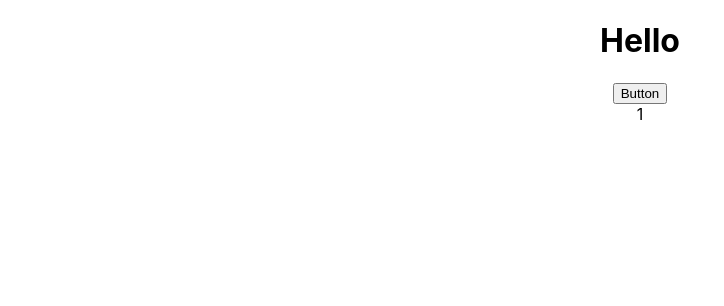
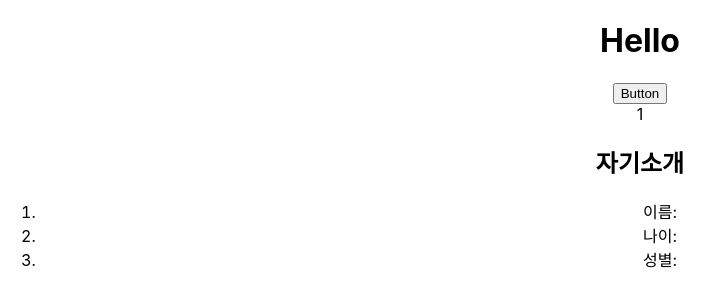
Before and after one commit to shchoon/practice-git, a React (Create React App) app: page / in a window 1280 px wide. Shown: the top 306 px of the page, without its empty margins (0-724 px from the left). Built offline with nearby package versions, Linux system fonts and the light colour scheme.

Commit message:
feature/a 수정

```diff
--- a/src/App.js
+++ b/src/App.js
@@ -1,8 +1,10 @@
 import './App.css';
 import {useState} from 'react';
+import Component1 from './Component1';
 
 function App() {
   let [num, setNum] = useState(1);
+  let name = '조성훈'
 
   return (
     <div className="App">
@@ -10,8 +12,8 @@ function App() {
       <button onClick={() => {
         setNum(num + 1);
       }} >Button</button>
-
       <div>{num}</div>
+      <Component1 />
     </div>
   );
 }
```
